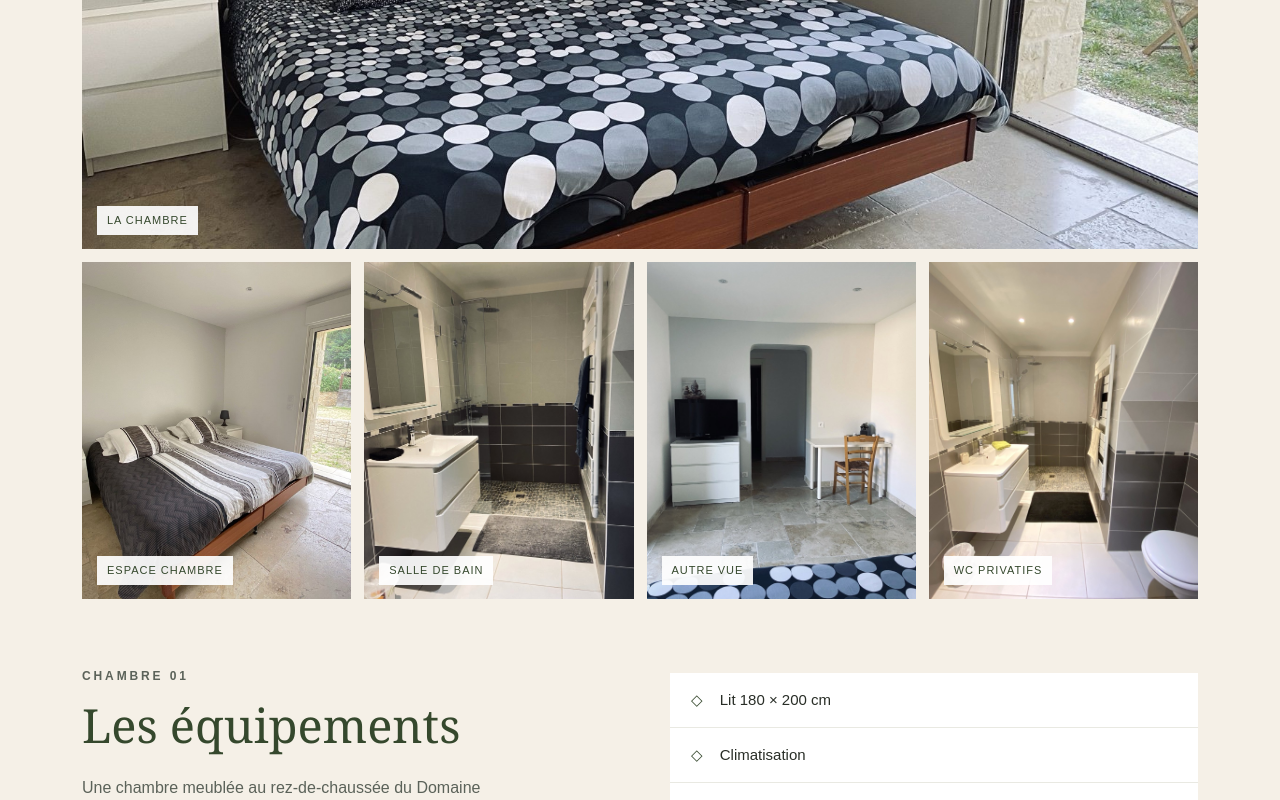
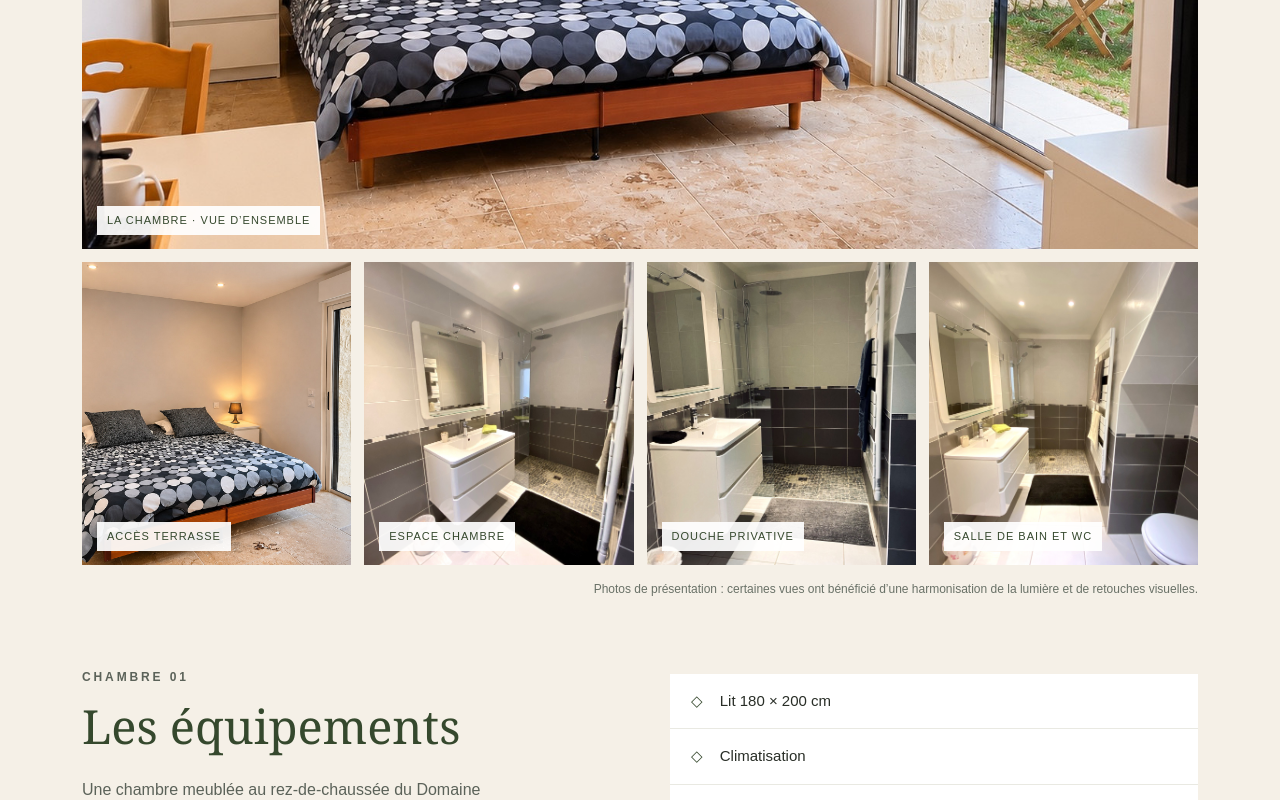
Before and after one commit to emiliedelecour/domaine-lescapade, a plain HTML site: page alpilles.html in a window 1280 px wide. Shown: the part 795-1595 px from the top of the page. Drawn offline with Linux system fonts and the light colour scheme.

Commit message:
Add files via upload

```diff
--- a/alpilles.html
+++ b/alpilles.html
@@ -3,13 +3,15 @@
 <body><header><nav class="nav" aria-label="Menu principal"><a class="logo" href="index.html">Domaine L’Escapade</a><button class="menu-toggle" type="button" aria-expanded="false" aria-controls="nav-links">☰ Menu</button><div class="links" id="nav-links"><a href="index.html">Accueil</a><a href="chambres.html" aria-current="page">Nos chambres</a><a href="espaces.html">Espaces communs</a><a href="locations.html">Locations</a><a href="contact.html">Contact</a></div></nav></header>
 <main><section class="room-heading"><a class="room-back" href="chambres.html">← Toutes les chambres</a><p class="kicker">Chambre 01 · Rez-de-chaussée</p><h1>Les Alpilles</h1><p>Une chambre meublée avec sanitaires privatifs et accès à une petite terrasse.</p></section>
 <section class="room-gallery content" aria-label="Photographies de la chambre Les Alpilles">
-<figure class="room-gallery-main"><img src="assets/alpilles-lit.jpg" alt="Lit double, parure bleu foncé à pois et porte-fenêtre donnant sur la terrasse" fetchpriority="high"><figcaption>La chambre</figcaption></figure>
-<div class="room-gallery-grid">
-<figure><img src="assets/alpilles-bureau.jpg" alt="Vue du mobilier, télévision, bureau et climatisation" loading="lazy"><figcaption>Espace chambre</figcaption></figure>
-<figure><img src="assets/alpilles-douche.jpg" alt="Salle de bain privative avec douche à l’italienne et meuble vasque" loading="lazy"><figcaption>Salle de bain</figcaption></figure>
-<figure><img src="assets/alpilles-espace.jpg" alt="Télévision sur commode et espace bureau" loading="lazy"><figcaption>Autre vue</figcaption></figure>
-<figure><img src="assets/alpilles-sanitaires.jpg" alt="Salle de bain avec douche, vasque et WC privatifs" loading="lazy"><figcaption>WC privatifs</figcaption></figure>
-</div></section>
+<figure class="room-gallery-main"><img src="assets/alpilles-2026-principale.jpg" alt="Vue générale de la chambre Les Alpilles : lit à pois gris et noirs, lampes allumées et baie vitrée vers la petite terrasse" fetchpriority="high"><figcaption>La chambre · Vue d’ensemble</figcaption></figure>
+<div class="room-gallery-grid room-gallery-grid-five">
+<figure><img src="assets/alpilles-2026-terrasse.jpg" alt="Lit à pois et porte-fenêtre ouverte sur le jardin et la petite terrasse" loading="lazy"><figcaption>Accès terrasse</figcaption></figure>
+<figure><img src="assets/alpilles-2026-espace.jpg" alt="Télévision sur commode, coin bureau et climatisation" loading="lazy"><figcaption>Espace chambre</figcaption></figure>
+<figure><img src="assets/alpilles-2026-douche.jpg" alt="Salle de bain privative avec douche et meuble vasque" loading="lazy"><figcaption>Douche privative</figcaption></figure>
+<figure><img src="assets/alpilles-2026-sanitaires.jpg" alt="Salle de bain avec douche et WC privatifs" loading="lazy"><figcaption>Salle de bain et WC</figcaption></figure>
+</div>
+<p class="photo-note">Photos de présentation : certaines vues ont bénéficié d’une harmonisation de la lumière et de retouches visuelles.</p>
+</section>
 <section class="room-details content"><div><p class="kicker">Chambre 01</p><h2>Les équipements</h2><p>Une chambre meublée au rez-de-chaussée du Domaine L’Escapade, pour un séjour à la semaine, au mois ou davantage.</p></div><ul class="room-equipment"><li><span aria-hidden="true">◇</span> Lit 180 × 200 cm</li><li><span aria-hidden="true">◇</span> Climatisation</li><li><span aria-hidden="true">◇</span> Salle de bain privative avec douche</li><li><span aria-hidden="true">◇</span> WC privatifs</li><li><span aria-hidden="true">◇</span> Petite terrasse</li><li><span aria-hidden="true">◇</span> Wi-Fi</li></ul></section>
 <section class="room-common"><div class="room-common-inner"><div><p class="kicker">En complément de votre chambre</p><h2>Des espaces communs à disposition</h2><p>Les occupants disposent d’une cuisine commune équipée et d’un espace buanderie.</p></div><a class="btn outline" href="espaces.html">Voir les espaces communs</a></div></section>
 <section class="contact-cta"><p class="kicker">Chambre Les Alpilles</p><h2>Un séjour à Saint-Chamas ?</h2><p>Pour les disponibilités et conditions de location, contactez le Domaine L’Escapade.</p><a class="btn" href="contact.html">Demander les disponibilités</a></section></main>
--- a/style.css
+++ b/style.css
@@ -91,3 +91,11 @@
 .room-common-inner .btn{flex-shrink:0}
 @media(max-width:760px){.room-feature{grid-template-columns:1fr}.room-feature-photo,.room-feature-photo img{min-height:260px}.room-feature-text{padding:28px}.room-mini-grid{grid-template-columns:1fr}.room-mini{min-height:0;padding:25px}.room-gallery-main{height:300px}.room-gallery-grid{grid-template-columns:repeat(2,minmax(0,1fr));gap:9px}.room-gallery-grid figure{aspect-ratio:4/5}.room-details{grid-template-columns:1fr;gap:15px}.room-common-inner{display:block}.room-common-inner .btn{margin-top:12px}}
 @media(prefers-reduced-motion:reduce){.room-feature-photo img{transition:none}}
+
+/* Galerie Les Alpilles : vues cohérentes, sans étirement */
+.room-gallery-grid-five{grid-template-columns:repeat(4,minmax(0,1fr))}
+.room-gallery-grid-five figure{aspect-ratio:4/4.5}
+.room-gallery-grid-five figure:first-child img{object-position:65% center}
+.room-gallery-grid-five figure:nth-child(2) img{object-position:center center}
+.photo-note{font-size:12px;color:#697167;margin:14px 0 0;text-align:right}
+@media(max-width:760px){.room-gallery-grid-five{grid-template-columns:repeat(2,minmax(0,1fr))}.room-gallery-grid-five figure{aspect-ratio:4/4.5}.photo-note{text-align:left}}
```
Also changed, not shown: chambres.html (+1 -1 lines), README-MISE-A-JOUR.txt, assets/alpilles-2026-douche.jpg (added), assets/alpilles-2026-espace.jpg (added), assets/alpilles-2026-principale.jpg (added), assets/alpilles-2026-sanitaires.jpg (added), assets/alpilles-2026-terrasse.jpg (added).
